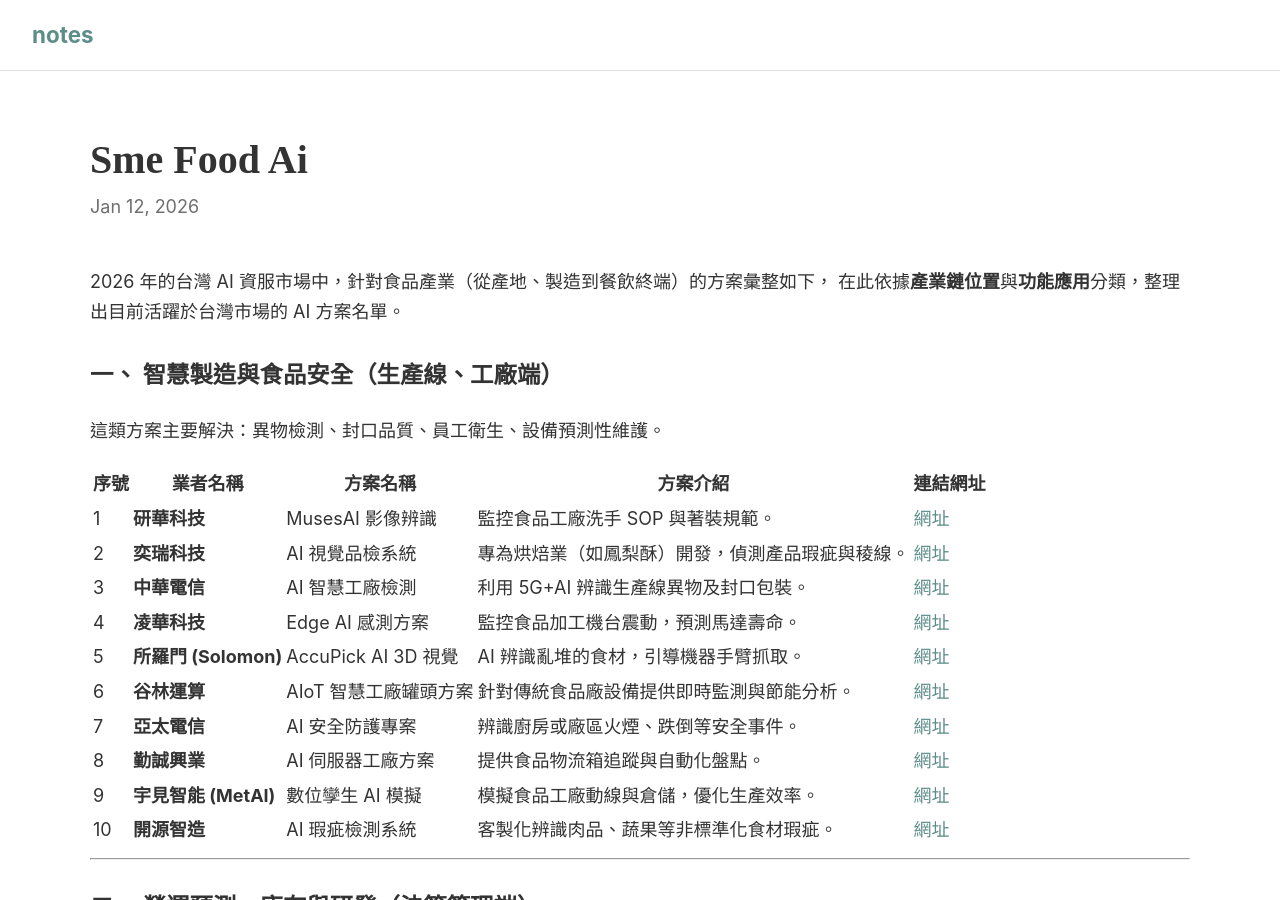
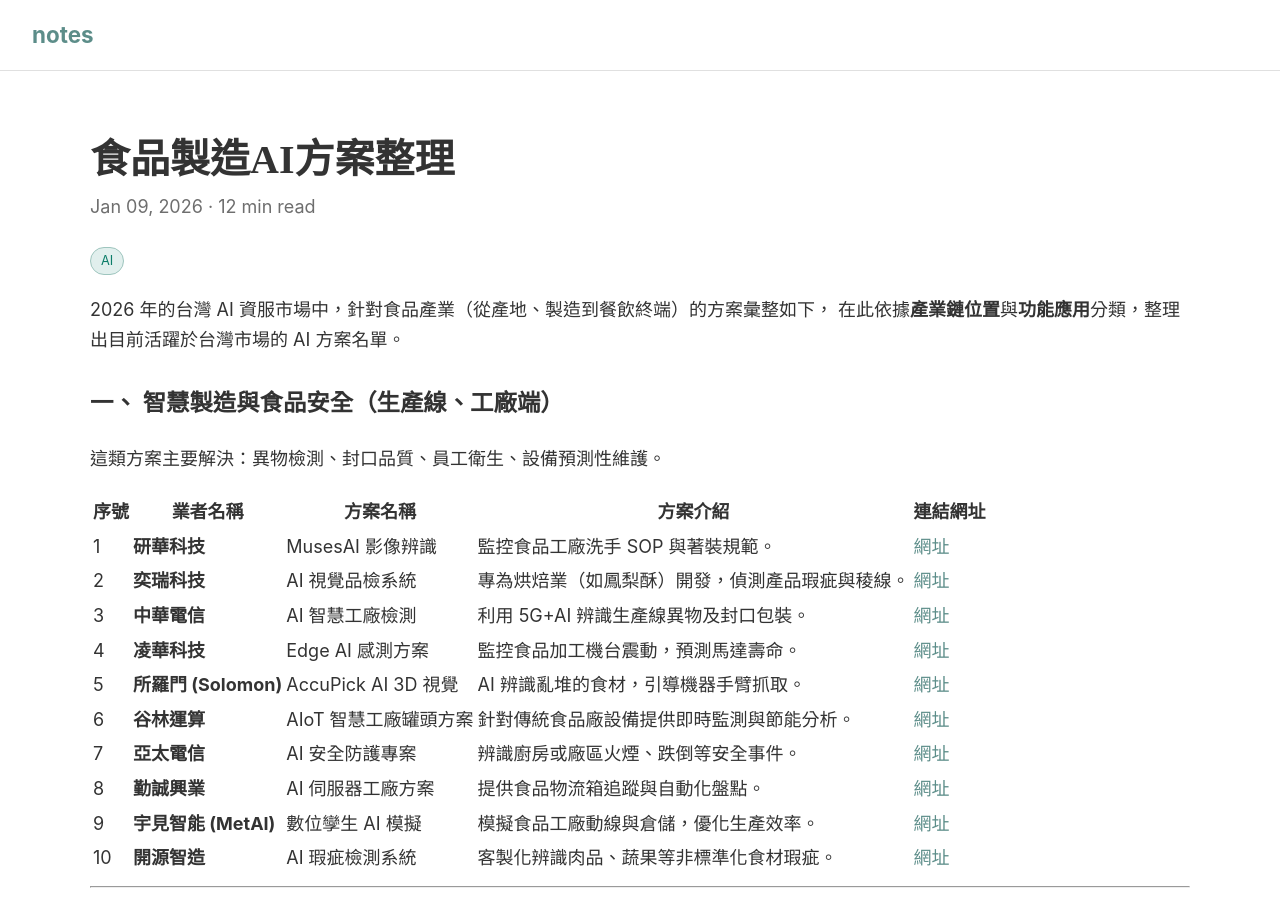
Before and after one commit to linjose/notes, a Jekyll site: the page built from _posts/2026-01-12-sme-food-ai.md, in a window 1280 px wide and 900 px high. Built offline with Jekyll 4.4.1, drawn with Linux system fonts in a browser that asks for light colours; our own code applies the rules of GitHub Pages for plain Markdown files.

Commit message:
Update 2026-01-12-sme-food-ai.md

```diff
--- a/_posts/2026-01-12-sme-food-ai.md
+++ b/_posts/2026-01-12-sme-food-ai.md
@@ -1,3 +1,13 @@
+---
+layout: post
+title: 食品製造AI方案整理
+date: 2026-01-09
+reading_time: 12 min read
+tags: [AI]
+excerpt:
+---
+
+
 2026 年的台灣 AI 資服市場中，針對食品產業（從產地、製造到餐飲終端）的方案彙整如下，
 在此依據**產業鏈位置**與**功能應用**分類，整理出目前活躍於台灣市場的 AI 方案名單。
 
```
